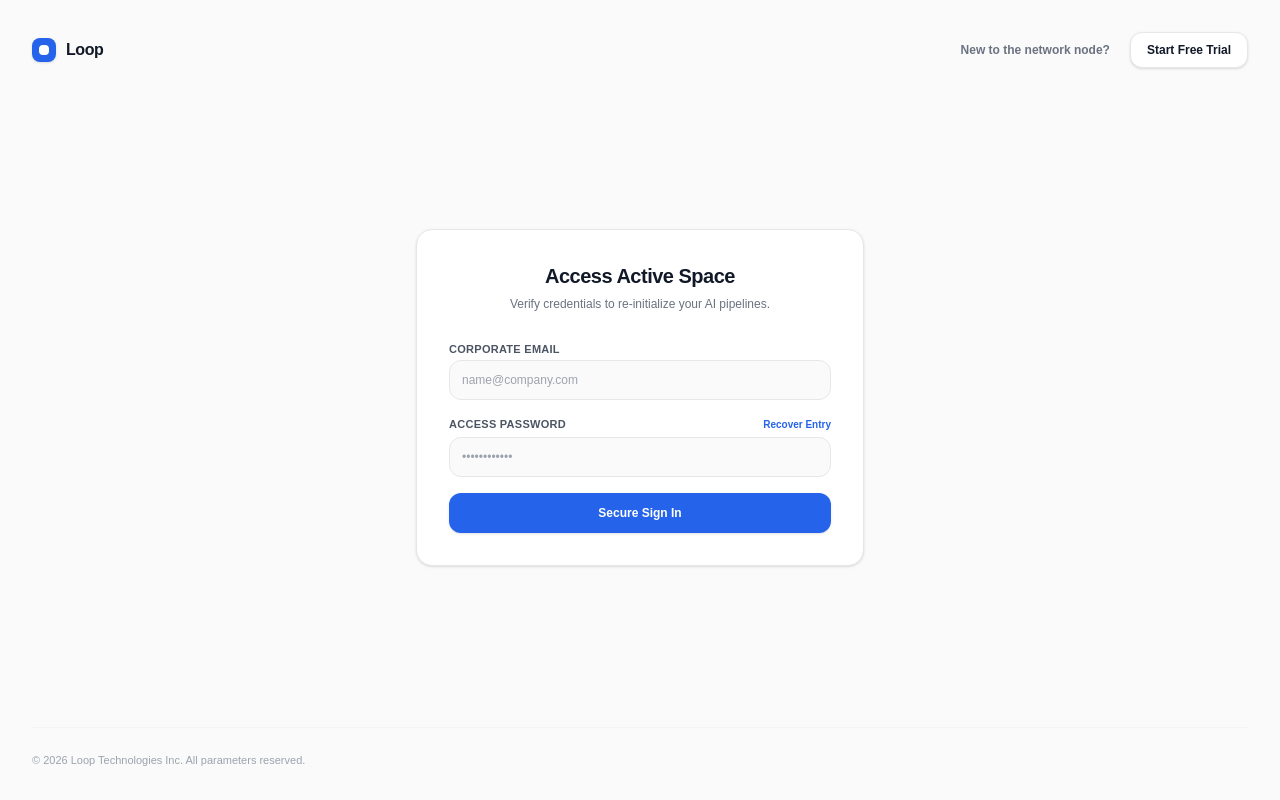
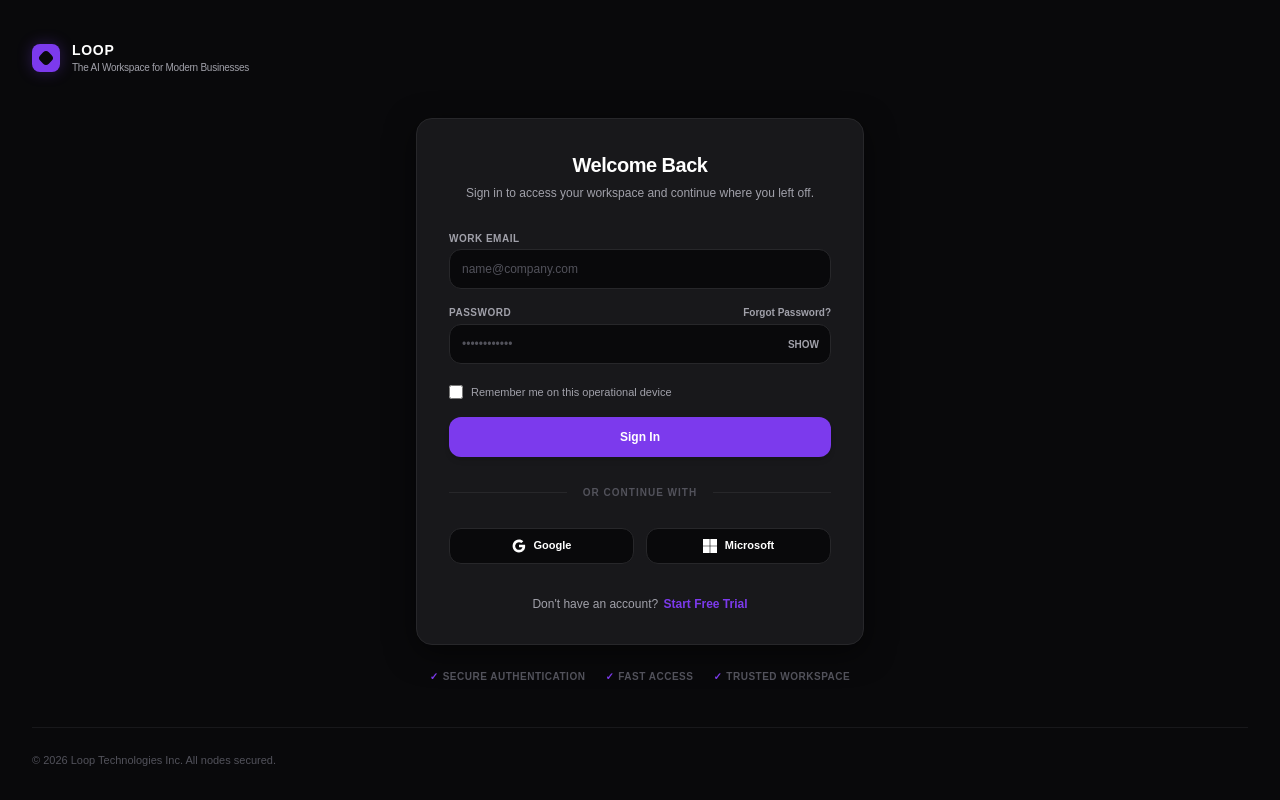
Before and after one commit to aminfxjamal-netizen/loopv1, a Next.js app: page /login in a window 1280 px wide. Built offline with nearby package versions, Linux system fonts and the light colour scheme; no server answers.

Commit message:
Design: Build elite enterprise dark login page route tracking workspace flow

```diff
--- a/app/login/page.tsx
+++ b/app/login/page.tsx
@@ -4,7 +4,7 @@ import { useState } from 'react';
 import { useRouter } from 'next/navigation';
 import { createClient } from '@supabase/supabase-js';
 
-// Initialize Supabase client using active project environment variables
+// Initialize Supabase client using project environment variables
 const supabaseUrl = process.env.NEXT_PUBLIC_SUPABASE_URL || '';
 const supabaseAnonKey = process.env.NEXT_PUBLIC_SUPABASE_ANON_KEY || '';
 const supabase = (supabaseUrl && supabaseAnonKey) ? createClient(supabaseUrl, supabaseAnonKey) : null;
@@ -15,8 +15,10 @@ export default function LoginPage() {
   // Form input states
   const [email, setEmail] = useState('');
   const [password, setPassword] = useState('');
+  const [showPassword, setShowPassword] = useState(false);
+  const [rememberMe, setRememberMe] = useState(false);
 
-  // Interface tracking states
+  // Status tracking states
   const [loading, setLoading] = useState(false);
   const [errorMessage, setErrorMessage] = useState('');
   const [successMessage, setSuccessMessage] = useState('');
@@ -27,15 +29,13 @@ export default function LoginPage() {
     setErrorMessage('');
     setSuccessMessage('');
 
-    // Safety fallback check for missing environment keys
     if (!supabase) {
-      setErrorMessage('Application configuration error: Live Supabase credentials are missing.');
+      setErrorMessage('Configuration error: Live credentials are missing.');
       setLoading(false);
       return;
     }
 
     try {
-      // Authenticate user session with Supabase auth server
       const { data, error } = await supabase.auth.signInWithPassword({
         email,
         password,
@@ -44,112 +44,191 @@ export default function LoginPage() {
       if (error) {
         setErrorMessage(error.message);
       } else if (data?.user) {
-        setSuccessMessage('Authentication verified. Accessing your corporate space...');
+        setSuccessMessage('Authentication verified. Welcome back.');
 
-        // Match returning user journey blueprint: Bypass onboarding and drop straight to workspace
+        // Match the user flow blueprint: Route directly to workspace
         setTimeout(() => {
           router.push('/workspace');
-        }, 1200);
+        }, 1000);
       }
     } catch (err: any) {
-      setErrorMessage('An unexpected authorization timeout occurred. Please try again.');
+      setErrorMessage('An unexpected validation timeout occurred.');
     } finally {
       setLoading(false);
     }
   };
 
   return (
-    <div className="min-h-screen bg-[#FAFAFA] text-[#111827] font-sans antialiased flex flex-col justify-between p-6 md:p-8">
-      {/* HEADER SECTION */}
-      <header className="max-w-7xl w-full mx-auto flex items-center justify-between">
+    <div className="min-h-screen bg-[#09090B] text-[#FFFFFF] font-sans antialiased flex flex-col justify-between p-4 sm:p-6 md:p-8 selection:bg-[#7C3AED]/30 selection:text-white animate-fade-in">
+
+      {/* LOGO / BRANDING SECTION */}
+      <header className="max-w-7xl w-full mx-auto flex items-center justify-start pt-2">
         <div
           onClick={() => router.push('/')}
-          className="flex items-center gap-2.5 cursor-pointer select-none group"
+          className="flex items-center gap-3 cursor-pointer select-none group"
         >
-          <div className="w-6 h-6 rounded-lg bg-[#2563EB] flex items-center justify-center transition shadow-sm group-hover:bg-[#1D4ED8]">
-            <div className="w-2.5 h-2.5 rounded-sm bg-white" />
+          {/* Loop Geometric Logo Icon */}
+          <div className="w-7 h-7 rounded-lg bg-[#7C3AED] flex items-center justify-center transition-all duration-300 shadow-[0_0_15px_rgba(124,58,237,0.3)] group-hover:bg-[#8B5CF6] group-hover:scale-105">
+            <div className="w-3 h-3 rounded-sm bg-[#09090B] rotate-45 transition-transform duration-500 group-hover:rotate-90" />
           </div>
-          <span className="text-base font-extrabold tracking-tight text-[#111827]">Loop</span>
+          <div className="flex flex-col">
+            <span className="text-sm font-black tracking-wider text-[#FFFFFF] uppercase">Loop</span>
+            <span className="text-[10px] text-[#A1A1AA] font-medium tracking-tight">The AI Workspace for Modern Businesses</span>
           </div>
-
-        <div className="flex items-center gap-5">
-          <span className="text-xs font-semibold text-[#6B7280] hidden sm:inline">New to the network node?</span>
-          <button
-            onClick={() => router.push('/signup')}
-            className="h-9 px-4 rounded-xl border border-[#E5E7EB] bg-white text-xs font-bold text-[#111827] hover:bg-[#F9FAFB] transition shadow-sm"
-          >
-            Start Free Trial
-          </button>
         </div>
       </header>
 
-      {/* FORM INTERFACE BLOCK */}
-      <main className="flex-1 flex items-center justify-center max-w-md w-full mx-auto my-12">
-        <div className="w-full bg-white border border-[#E5E7EB] rounded-2xl p-6 md:p-8 shadow-sm space-y-6">
+      {/* LOGIN CONTAINER CARD */}
+      <main className="flex-1 flex flex-col items-center justify-center max-w-md w-full mx-auto my-10 space-y-6">
+        <div className="w-full bg-[#18181B] border border-[#27272A] rounded-2xl p-6 md:p-8 shadow-[0_8px_30px_rgb(0,0,0,0.5)] transition-all duration-300 hover:border-[#27272A]/80 space-y-6">
+
+          {/* Card Headings */}
           <div className="space-y-1.5 text-center">
-            <h1 className="text-xl font-black tracking-tight text-[#111827]">Access Active Space</h1>
-            <p className="text-xs text-[#6B7280] font-medium">Verify credentials to re-initialize your AI pipelines.</p>
+            <h1 className="text-xl font-bold tracking-tight text-[#FFFFFF]">Welcome Back</h1>
+            <p className="text-xs text-[#A1A1AA] font-medium">
+              Sign in to access your workspace and continue where you left off.
+            </p>
           </div>
 
           <form onSubmit={handleLoginSubmit} className="space-y-4">
-            {/* Status Feedback Messages */}
+            {/* Status Feedback Banners */}
             {errorMessage && (
-              <div className="p-3 bg-red-50 border border-red-100 rounded-xl text-xs font-semibold text-red-600 animate-fade-in">
+              <div className="p-3 bg-red-950/40 border border-red-900/50 rounded-xl text-[11px] font-semibold text-red-400 transition-all duration-200">
                 ⚠️ {errorMessage}
               </div>
             )}
             {successMessage && (
-              <div className="p-3 bg-emerald-50 border border-emerald-100 rounded-xl text-xs font-semibold text-emerald-600 animate-fade-in">
+              <div className="p-3 bg-emerald-950/40 border border-emerald-900/50 rounded-xl text-[11px] font-semibold text-emerald-400 transition-all duration-200">
                 ✓ {successMessage}
               </div>
             )}
 
+            {/* Email Input Field */}
             <div className="space-y-1">
-              <label className="text-[11px] font-bold text-[#4B5563] tracking-wide uppercase">Corporate Email</label>
+              <label className="text-[10px] font-bold text-[#A1A1AA] tracking-wider uppercase">Work Email</label>
               <input
                 type="email"
                 required
                 value={email}
                 onChange={(e) => setEmail(e.target.value)}
                 placeholder="name@company.com"
-                className="w-full h-10 px-3 bg-[#FAFAFA] border border-[#E5E7EB] rounded-xl text-xs font-medium text-[#111827] placeholder-[#9CA3AF] focus:outline-none focus:border-[#2563EB] focus:bg-white transition"
+                className="w-full h-10 px-3 bg-[#09090B] border border-[#27272A] rounded-xl text-xs font-medium text-[#FFFFFF] placeholder-[#52525B] focus:outline-none focus:border-[#7C3AED] focus:ring-1 focus:ring-[#7C3AED]/20 transition-all duration-200"
               />
             </div>
 
-            <div className="space-y-1">
+            {/* Password Input Field */}
+            <div className="space-y-1 relative">
               <div className="flex justify-between items-center">
-                <label className="text-[11px] font-bold text-[#4B5563] tracking-wide uppercase">Access Password</label>
-                <span className="text-[10px] font-bold text-[#2563EB] hover:underline cursor-pointer">Recover Entry</span>
+                <label className="text-[10px] font-bold text-[#A1A1AA] tracking-wider uppercase">Password</label>
+                <span className="text-[10px] font-semibold text-[#A1A1AA] hover:text-[#7C3AED] transition-colors cursor-pointer">
+                  Forgot Password?
+                </span>
               </div>
+              <div className="relative">
                 <input
-                type="password"
+                  type={showPassword ? 'text' : 'password'}
                   required
                   value={password}
                   onChange={(e) => setPassword(e.target.value)}
                   placeholder="••••••••••••"
-                className="w-full h-10 px-3 bg-[#FAFAFA] border border-[#E5E7EB] rounded-xl text-xs font-medium text-[#111827] placeholder-[#9CA3AF] focus:outline-none focus:border-[#2563EB] focus:bg-white transition"
+                  className="w-full h-10 pl-3 pr-10 bg-[#09090B] border border-[#27272A] rounded-xl text-xs font-medium text-[#FFFFFF] placeholder-[#52525B] focus:outline-none focus:border-[#7C3AED] focus:ring-1 focus:ring-[#7C3AED]/20 transition-all duration-200"
                 />
+                {/* Show/Hide Toggle Button */}
+                <button
+                  type="button"
+                  onClick={() => setShowPassword(!showPassword)}
+                  className="absolute right-3 top-1/2 -translate-y-1/2 text-[10px] font-bold text-[#A1A1AA] hover:text-[#FFFFFF] transition-colors select-none"
+                >
+                  {showPassword ? 'HIDE' : 'SHOW'}
+                </button>
+              </div>
             </div>
 
+            {/* Remember Me Controls */}
+            <div className="flex items-center justify-start pt-1">
+              <label className="flex items-center gap-2 cursor-pointer select-none group text-[11px] font-medium text-[#A1A1AA] hover:text-[#FFFFFF] transition-colors">
+                <input
+                  type="checkbox"
+                  checked={rememberMe}
+                  onChange={(e) => setRememberMe(e.target.checked)}
+                  className="rounded bg-[#09090B] border-[#27272A] text-[#7C3AED] focus:ring-0 focus:ring-offset-0 w-3.5 h-3.5 transition-all"
+                />
+                <span>Remember me on this operational device</span>
+              </label>
+            </div>
+
+            {/* Primary Submit Button CTA */}
             <button
               type="submit"
               disabled={loading}
-              className="w-full h-10 bg-[#2563EB] hover:bg-[#1D4ED8] disabled:bg-[#93C5FD] text-white text-xs font-bold rounded-xl shadow-sm transition flex items-center justify-center mt-4"
+              className="w-full h-10 bg-[#7C3AED] hover:bg-[#8B5CF6] disabled:bg-[#7C3AED]/50 text-white text-xs font-bold rounded-xl shadow-md transition-all duration-200 flex items-center justify-center mt-2 hover:scale-[1.01] active:scale-[0.99]"
             >
               {loading ? (
                 <div className="animate-spin h-4 w-4 border-2 border-white border-t-transparent rounded-full" />
               ) : (
-                'Secure Sign In'
+                'Sign In'
               )}
             </button>
           </form>
+
+          {/* Alternative Sign In Divider */}
+          <div className="relative flex py-1 items-center">
+            <div className="flex-grow border-t border-[#27272A]"></div>
+            <span className="flex-shrink mx-4 text-[10px] text-[#52525B] font-bold uppercase tracking-widest">or continue with</span>
+            <div className="flex-grow border-t border-[#27272A]"></div>
+          </div>
+
+          {/* Third Party OAuth Buttons */}
+          <div className="grid grid-cols-2 gap-3">
+            <button
+              type="button"
+              className="h-9 px-3 rounded-xl border border-[#27272A] bg-[#09090B] text-[11px] font-bold text-[#FFFFFF] hover:bg-[#18181B] hover:border-[#52525B] transition-all duration-200 flex items-center justify-center gap-2"
+            >
+              <svg className="w-3.5 h-3.5" viewBox="0 0 24 24">
+                <path fill="currentColor" d="M22.56 12.25c0-.78-.07-1.53-.2-2.25H12v4.26h5.92c-.26 1.37-1.04 2.53-2.21 3.31v2.77h3.57c2.08-1.92 3.28-4.74 3.28-8.09z" />
+                <path fill="currentColor" d="M12 23c2.97 0 5.46-.98 7.28-2.66l-3.57-2.77c-.98.66-2.23 1.06-3.71 1.06-2.86 0-5.29-1.93-6.16-4.53H2.18v2.84C3.99 20.53 7.7 23 12 23z" />
+                <path fill="currentColor" d="M5.84 14.09c-.22-.66-.35-1.36-.35-2.09s.13-1.43.35-2.09V7.06H2.18C1.43 8.55 1 10.22 1 12s.43 3.45 1.18 4.94l2.85-2.22.81-.63z" />
+                <path fill="currentColor" d="M12 5.38c1.62 0 3.06.56 4.21 1.64l3.15-3.15C17.45 2.09 14.97 1 12 1 7.7 1 3.99 3.47 2.18 7.06l3.66 2.84c.87-2.6 3.3-4.52 6.16-4.52z" />
+              </svg>
+              Google
+            </button>
+            <button
+              type="button"
+              className="h-9 px-3 rounded-xl border border-[#27272A] bg-[#09090B] text-[11px] font-bold text-[#FFFFFF] hover:bg-[#18181B] hover:border-[#52525B] transition-all duration-200 flex items-center justify-center gap-2"
+            >
+              <svg className="w-3.5 h-3.5" viewBox="0 0 23 23">
+                <path fill="currentColor" d="M0 0h11v11H0zM12 0h11v11H12zM0 12h11v11H0zM12 12h11v11H12z"/>
+              </svg>
+              Microsoft
+            </button>
+          </div>
+
+          {/* Signup Pipeline Link */}
+          <div className="text-center pt-2">
+            <p className="text-xs text-[#A1A1AA] font-medium">
+              Don't have an account?{' '}
+              <span
+                onClick={() => router.push('/signup')}
+                className="text-[#7C3AED] hover:text-[#8B5CF6] font-bold cursor-pointer hover:underline transition-colors ml-0.5"
+              >
+                Start Free Trial
+              </span>
+            </p>
+          </div>
+        </div>
+
+        {/* COMPLIANCE TRUST BADGES */}
+        <div className="flex items-center justify-center gap-5 text-[10px] font-bold text-[#52525B] tracking-wider uppercase select-none">
+          <span className="flex items-center gap-1"><span className="text-[#7C3AED]">✓</span> Secure Authentication</span>
+          <span className="flex items-center gap-1"><span className="text-[#7C3AED]">✓</span> Fast Access</span>
+          <span className="flex items-center gap-1"><span className="text-[#7C3AED]">✓</span> Trusted Workspace</span>
         </div>
       </main>
 
-      {/* FOOTER SECTION */}
-      <footer className="max-w-7xl w-full mx-auto border-t border-[#F3F4F6] pt-6 flex flex-col sm:flex-row items-center justify-between gap-4">
-        <span className="text-[11px] font-medium text-[#9CA3AF]">
-          © {new Date().getFullYear()} Loop Technologies Inc. All parameters reserved.
+      {/* FOOTER METADATA */}
+      <footer className="max-w-7xl w-full mx-auto border-t border-[#18181B] pt-6 flex flex-col sm:flex-row items-center justify-between gap-4">
+        <span className="text-[11px] font-medium text-[#52525B]">
+          © {new Date().getFullYear()} Loop Technologies Inc. All nodes secured.
         </span>
       </footer>
     </div>
```
Lines whose indentation alone changed are shown as unchanged.
